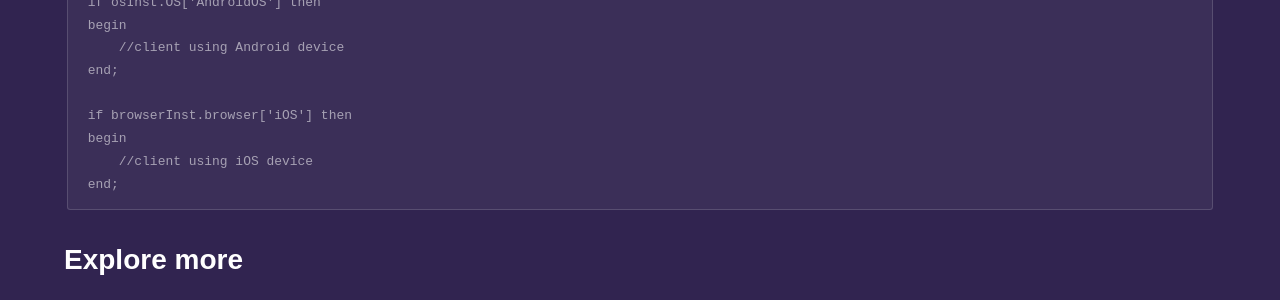
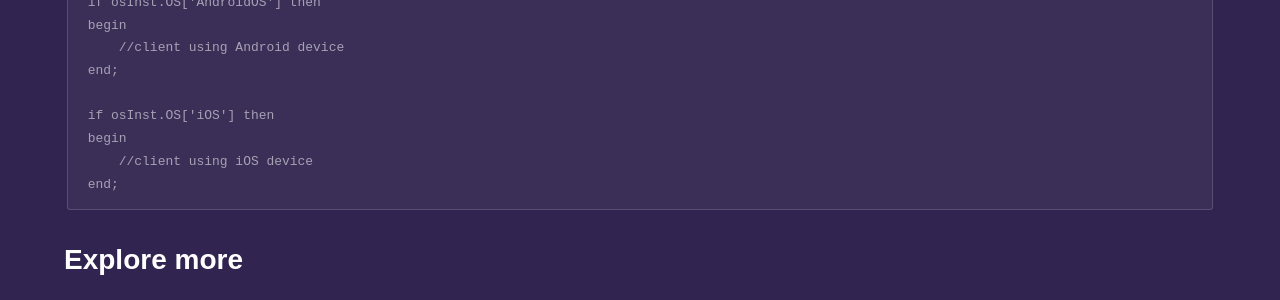
Before and after one commit to fanoframework/fanoframework.github.io, a Jekyll site: the page built from utilities/identifying-client-user-agent/index.md, in a window 1280 px wide and 900 px high, scrolled down 2355 px. Shown: the part 333-633 px from the top of the window. Built offline with Jekyll 4.4.1, drawn with Linux system fonts in a browser that asks for light colours; our own code applies the rules of GitHub Pages for plain Markdown files; some of the changed text lies outside the part shown.

Commit message:
Fix inaccurate information

```diff
--- a/utilities/identifying-client-user-agent/index.md
+++ b/utilities/identifying-client-user-agent/index.md
@@ -97,7 +97,7 @@ begin
     //client using Android device
 end;
 
-if browserInst.browser['iOS'] then
+if osInst.OS['iOS'] then
 begin
     //client using iOS device
 end;
```
